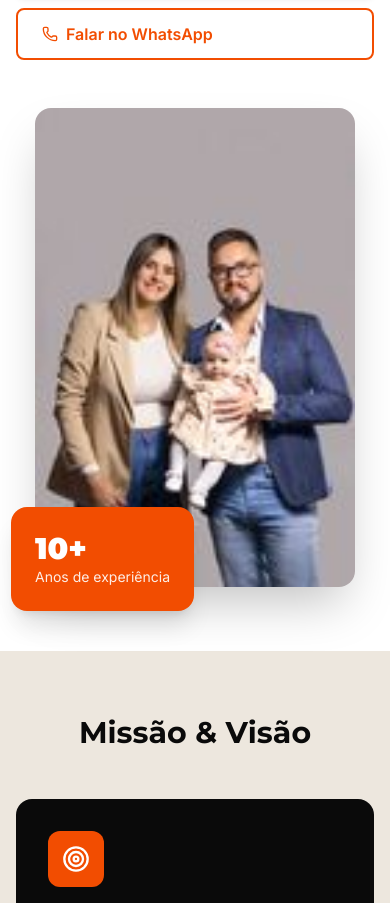
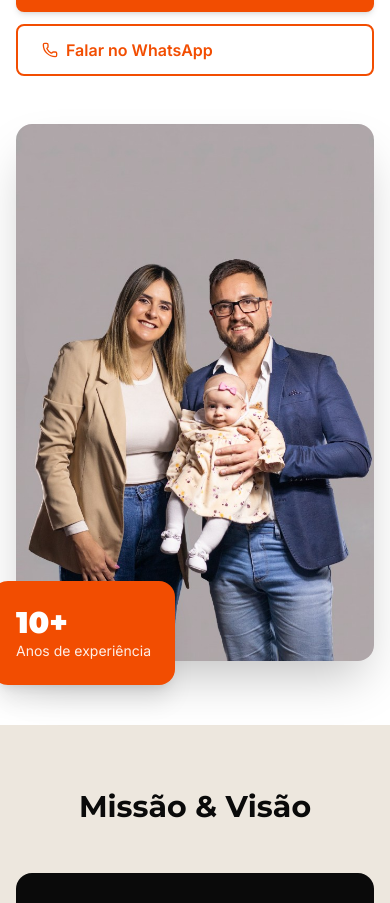
Before and after one commit to maxallen687/realty-project, a React (Vite) app: page /sobre in a window 390 px wide. Shown: the part 1392-2295 px from the top of the page. Built offline with nearby package versions, Linux system fonts and the light colour scheme.

Commit message:
Update Footer and various page components to enhance layout and spacing. Adjusted padding for improved visual consistency and updated Instagram link in the Footer. Replaced image class in About page for better responsiveness.

```diff
--- a/src/components/Footer.tsx
+++ b/src/components/Footer.tsx
@@ -19,7 +19,7 @@ export default function Footer() {
               O nome certo para grandes negócios.
             </p>
             <div className="flex gap-3 mt-5">
-              <a href="https://www.instagram.com/machadoimoveisrs?igsh=dG03ZHF1bnRqNjFi" target="_blank" rel="noopener noreferrer" className="w-9 h-9 rounded-full bg-white/10 hover:bg-brand-orange flex items-center justify-center transition-colors font-bold text-xs" aria-label="Instagram">
+              <a href="https://www.instagram.com/machadoimoveisrss?igsh=MXAycjBxdDg2MDc0" target="_blank" rel="noopener noreferrer" className="w-9 h-9 rounded-full bg-white/10 hover:bg-brand-orange flex items-center justify-center transition-colors font-bold text-xs" aria-label="Instagram">
                 IG
               </a>
               <a href="https://www.facebook.com/profile.php?id=61576622632552" target="_blank" rel="noopener noreferrer" className="w-9 h-9 rounded-full bg-white/10 hover:bg-brand-orange flex items-center justify-center transition-colors font-bold text-xs" aria-label="Facebook">
--- a/src/pages/About.tsx
+++ b/src/pages/About.tsx
@@ -36,7 +36,7 @@ const values = [
 
 export default function About() {
   return (
-    <main className="pt-24">
+    <main className="pt-28 md:pt-36">
       {/* Hero */}
       <section className="relative bg-brand-black py-24 overflow-hidden">
         <div className="absolute inset-0">
@@ -97,7 +97,7 @@ export default function About() {
                 <img
                   src="/familia.png"
                   alt="Bruno Machado, Romina Alonso e Alfonsina"
-                  className="rounded-2xl shadow-2xl max-w-full w-80 md:w-96 object-contain"
+                  className="rounded-2xl shadow-2xl w-full object-cover aspect-[2/3]"
                 />
                 <div className="absolute -bottom-6 -left-6 bg-brand-orange text-white p-6 rounded-2xl shadow-xl">
                   <div className="text-3xl font-heading font-black">10+</div>
--- a/src/pages/Contact.tsx
+++ b/src/pages/Contact.tsx
@@ -12,7 +12,7 @@ export default function Contact() {
   };
 
   return (
-    <main className="pt-20">
+    <main className="pt-28 md:pt-36">
       {/* Header */}
       <section className="bg-brand-black py-16">
         <div className="max-w-4xl mx-auto px-4 sm:px-6 lg:px-8 text-center">
--- a/src/pages/ListProperty.tsx
+++ b/src/pages/ListProperty.tsx
@@ -31,7 +31,7 @@ export default function ListProperty() {
   const set = (key: keyof LeadForm, value: string) => setForm(f => ({ ...f, [key]: value }));
 
   return (
-    <main className="pt-20">
+    <main className="pt-28 md:pt-36">
       {/* Header */}
       <section className="bg-brand-black py-16 relative overflow-hidden">
         <div className="absolute inset-0 opacity-10">
--- a/src/pages/PropertyDetail.tsx
+++ b/src/pages/PropertyDetail.tsx
@@ -56,7 +56,7 @@ export default function PropertyDetail() {
   );
 
   return (
-    <main className="pt-20">
+    <main className="pt-28 md:pt-36">
       {/* Breadcrumb */}
       <div className="bg-brand-gray border-b border-gray-200">
         <div className="max-w-7xl mx-auto px-4 sm:px-6 lg:px-8 py-3 flex items-center gap-2 text-sm text-gray-500">
--- a/src/pages/Sales.tsx
+++ b/src/pages/Sales.tsx
@@ -71,7 +71,7 @@ export default function Sales() {
   const activeCount = Object.entries(filters).filter(([, v]) => v !== '').length;
 
   return (
-    <main className="pt-20">
+    <main className="pt-28 md:pt-36">
       {/* Header */}
       <section className="bg-brand-black py-12">
         <div className="max-w-7xl mx-auto px-4 sm:px-6 lg:px-8">
```
Also changed, not shown: public/familia.png.
